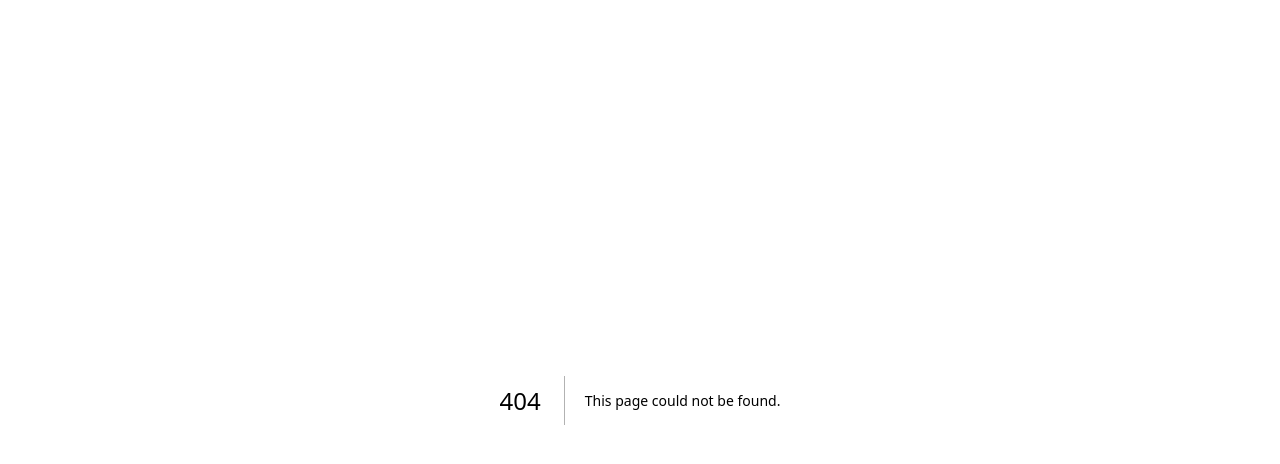
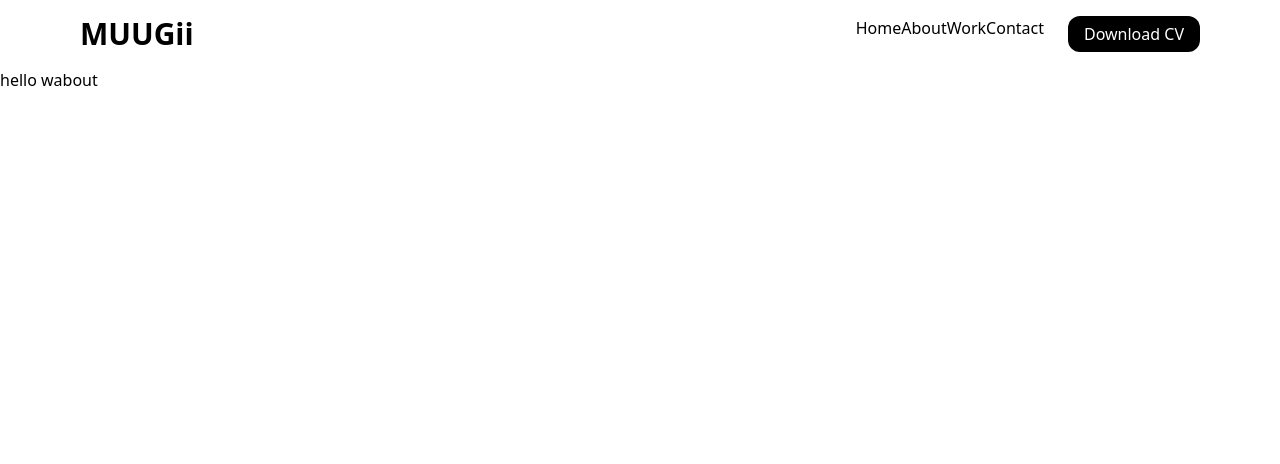
Before and after one commit to Muugii9902/portfolio, a Next.js app: page /about in a window 1280 px wide. Before the commit this address had no page. Shown: the top 464 px of the page. Built offline with nearby package versions, Linux system fonts and the light colour scheme.

Commit message:
portfolio

```diff
--- a/src/components/header.jsx
+++ /dev/null
@@ -1,4 +0,0 @@
-const Header = () => {
-  return Header;
-};
-export default Header;
--- /dev/null
+++ b/src/components/header/header.jsx
@@ -0,0 +1,11 @@
+import NavSection from "./nav-section";
+
+const Header = () => {
+  return (
+    <header className="flex item-center justify-between px-20 py-4">
+      <h1 className="text-3xl font-bold">MUUGii</h1>
+      <NavSection />
+    </header>
+  );
+};
+export default Header;
--- /dev/null
+++ b/src/components/header/menu.jsx
@@ -0,0 +1,20 @@
+const menuList = [
+  { label: "Home", link: "/" },
+  { label: "About", link: "/#about" },
+  { label: "Work", link: "/#work" },
+  { label: "Contact", link: "/#contact" },
+];
+const Menu = () => {
+  return (
+    <div>
+      <ul className="flex">
+        {menuList.map((menu) => (
+          <li>
+            <a href={menu.link}>{menu.label}</a>
+          </li>
+        ))}
+      </ul>
+    </div>
+  );
+};
+export default Menu;
--- /dev/null
+++ b/src/components/header/nav-buttons.jsx
@@ -0,0 +1,10 @@
+const NavButtons = () => {
+  return (
+    <div>
+      <button className="py-[6px] px-4 bg-black text-white rounded-xl">
+        Download CV
+      </button>
+    </div>
+  );
+};
+export default NavButtons;
--- /dev/null
+++ b/src/components/header/nav-section.jsx
@@ -0,0 +1,12 @@
+import Menu from "./menu";
+import NavButtons from "./nav-buttons";
+
+const NavSection = () => {
+  return (
+    <div className="flex gap-6">
+      <Menu />
+      <NavButtons />
+    </div>
+  );
+};
+export default NavSection;
--- /dev/null
+++ b/src/components/layout/index.jsx
@@ -0,0 +1,11 @@
+import Header from "../header/header";
+
+const Layout = ({ children }) => {
+  return (
+    <>
+      <Header />
+      {children}
+    </>
+  );
+};
+export default Layout;
--- a/src/pages/_app.js
+++ b/src/pages/_app.js
@@ -1,5 +1,10 @@
+import Layout from "@/components/layout";
 import "@/styles/globals.css";
 
 export default function App({ Component, pageProps }) {
-  return <Component {...pageProps} />;
+  return (
+    <Layout>
+      <Component {...pageProps} />
+    </Layout>
+  );
 }
--- /dev/null
+++ b/src/pages/about.js
@@ -0,0 +1,3 @@
+export default () => {
+  return <div>hello wabout</div>;
+};
--- a/src/pages/index.jsx
+++ b/src/pages/index.jsx
@@ -1,13 +1,12 @@
 import Image from "next/image";
 import { Inter } from "next/font/google";
-import Header from "@/components/header";
 
 const inter = Inter({ subsets: ["latin"] });
 
 export default function Home() {
   return (
     <main>
-      <Header />
+      <h1>shaa llraa</h1>
     </main>
   );
 }
```
Also changed, not shown: src/components/navbar.jsx (deleted).
